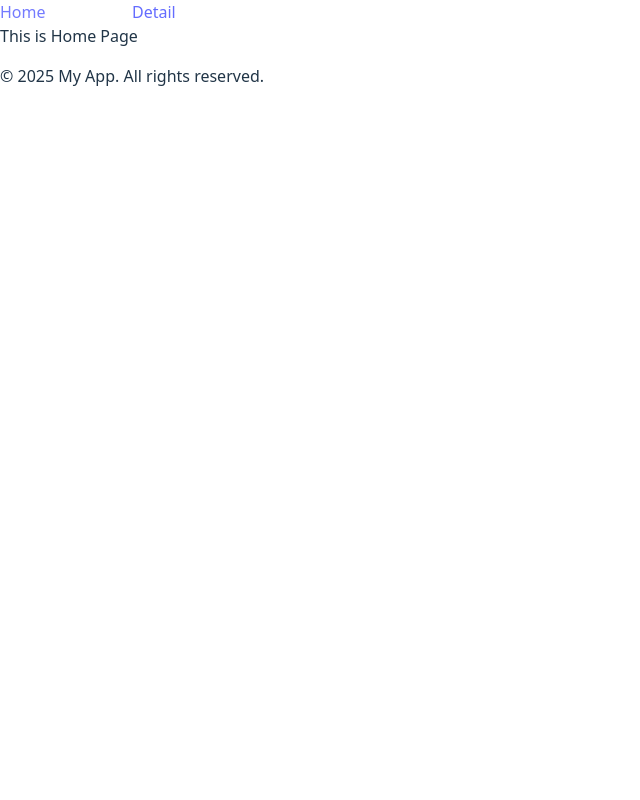
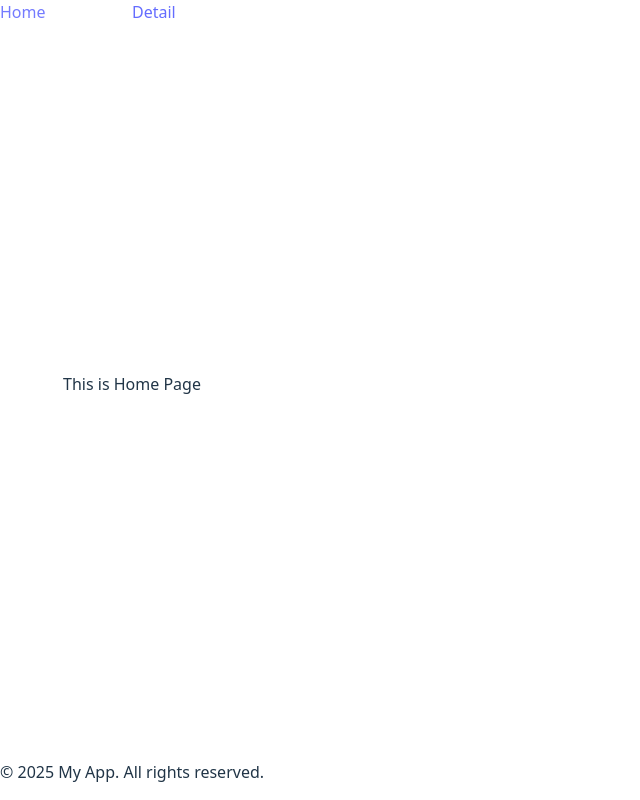
Before and after one commit to RyoGreen/practice_typescript, a React (Vite) app in the folder react/: page / in a window 1280 px wide. Shown: the whole page, without its empty margins (0-640 px from the left). Built offline with nearby package versions, Linux system fonts and the light colour scheme.

Commit message:
create features

```diff
--- a/react/src/App.tsx
+++ b/react/src/App.tsx
@@ -7,7 +7,7 @@ import { Footer } from "./components/Footer";
 
 function App() {
     return (
-        <div className="App">
+        <div className="App flex flex-col min-h-screen justify-between">
             <Header />
             <BrowserRouter>
                 <AppRoutes />
--- a/react/src/AppRoutes.tsx
+++ b/react/src/AppRoutes.tsx
@@ -3,12 +3,10 @@ import { Home, Detail } from "./pages";
 
 const AppRoutes: React.FC = () => {
     return (
-        <div className="">
-            <Routes>
-                <Route path="/" element={<Home />} />
-                <Route path="/detail" element={<Detail />} />
-            </Routes>
-        </div>
+        < Routes >
+            <Route path="/" element={<Home />} />
+            < Route path="/detail" element={< Detail />} />
+        </Routes >
     );
 };
 export default AppRoutes;
--- /dev/null
+++ b/react/src/features/components/Home.tsx
@@ -0,0 +1,11 @@
+import React from "react";
+
+const HomeField: React.FC = () => {
+    return (
+        <div className="min-h-full flex flex-col items-center justify-center bg-gray-100 p-4">
+            This is Home Page
+        </div>
+    );
+};
+
+export default HomeField;
--- a/react/src/pages/Home.tsx
+++ b/react/src/pages/Home.tsx
@@ -1,9 +1,10 @@
 import React from "react";
+import HomeField from "../features/components/Home";
 
 const Home: React.FC = () => {
     return (
-        <div className="">
-            This is Home Page
+        <div className="bg-gray-100">
+            <HomeField />
         </div>
     );
 };
```
